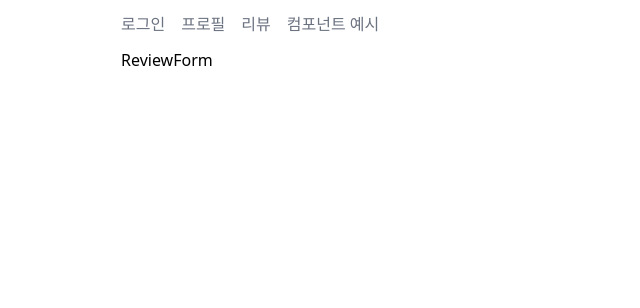
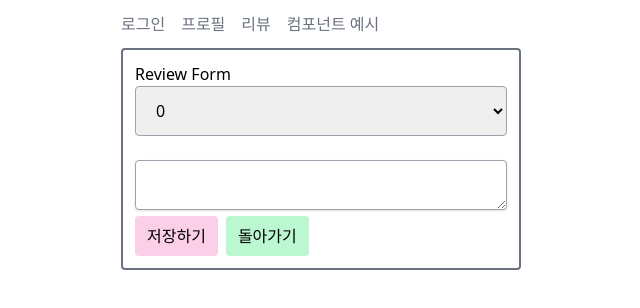
Before and after one commit to yoonakim1027/myproj-react, a React (Create React App) app: page /reviews/new in a window 1280 px wide. Shown: the top 308 px of the page, without its empty margins (319-959 px from the left). Built offline with nearby package versions, Linux system fonts and the light colour scheme.

Commit message:
reviewform, ReviewList에 새로 작성 버튼 연결

```diff
--- a/src/components/Rating.jsx
+++ b/src/components/Rating.jsx
@@ -6,7 +6,7 @@ function Rating({ score }) {
           // arrow다음의 중괄호 -> 그럼 무조건 리턴이 있어야함
           return (
             <li key={index}>
-              {index < score ? <FilledStar /> : <EmptyStar />}
+              {index < score ? <EmptyStar /> : <FilledStar />}
             </li>
           );
         })}
--- a/src/pages/reviews/ReviewForm.jsx
+++ b/src/pages/reviews/ReviewForm.jsx
@@ -1,8 +1,99 @@
+import Axios from 'axios';
+import useFieldValues from 'hooks/useFieldValues';
+import { useNavigate, useParams } from 'react-router-dom';
+import { useEffect, useState } from 'react';
+
 function ReviewForm() {
+  const navigate = useNavigate();
+  const { reviewId } = useParams();
+  const [error, setError] = useState(null);
+
+  const [fieldValues, handleChange, setFieldValues, clearFieldValues] =
+    useFieldValues({
+      content: '',
+      score: 0,
+    });
+
+  useEffect(() => {
+    if (reviewId) {
+      const url = `http://127.0.0.1:8000/shop/api/reviews/${reviewId}/`;
+      Axios.get(url)
+        .then(({ data }) => {
+          setFieldValues((prevFieldValues) => ({
+            content: data.content,
+            score: data.score,
+          }));
+        })
+        .catch((error) => setError(error));
+    } else {
+      setFieldValues(null);
+    }
+  }, [reviewId]);
+
+  const saveReview = () => {
+    const url = 'http://127.0.0.1:8000/shop/api/reviews/';
+    const detailUrl = `http://127.0.0.1:8000/shop/api/reviews/${reviewId}/`;
+    reviewId
+      ? Axios.patch(detailUrl, fieldValues) // True면 patch(찾기)
+          .then(() => {
+            navigate(`/reviews/`);
+          })
+          .catch((error) => {
+            console.log(error);
+          })
+          .finally(() => clearFieldValues())
+      : Axios.post(url, fieldValues) // false면 새로 등록(post)
+          .then(() => {
+            navigate('/reviews/');
+          })
+          .catch((error) => {
+            console.log(error);
+          })
+          .finally(() => clearFieldValues());
+  };
+
   return (
-    <div>
-      <h2> ReviewForm</h2>
+    <div className="border-2 border-gray-500 p-3 rounded">
+      <h2>Review Form</h2>
+      <select
+        onChange={handleChange}
+        name="score"
+        value={fieldValues.score}
+        className="block appearence-none w-full border border-gray-400 py-3 px-4 rounded"
+      >
+        <option>0</option>
+        <option>1</option>
+        <option>2</option>
+        <option>3</option>
+        <option>4</option>
+        <option>5</option>
+      </select>
+      <br />
+      <textarea
+        type="text"
+        className="shadow w-full border border-gray-400 rounded"
+        onChange={handleChange}
+        name="content"
+        value={fieldValues.content}
+      />
+      <br />
+      <button
+        onClick={() => {
+          saveReview();
+          navigate('/reviews/');
+        }}
+        className="bg-pink-200 hover:bg-pink-500 rounded py-2 px-3 mr-2"
+      >
+        저장하기
+      </button>
+      <button
+        onClick={() => navigate('/reviews/')}
+        className="bg-green-200 hover:bg-green-500 rounded py-2 px-3 mr-2"
+      >
+        돌아가기
+      </button>
     </div>
   );
 }
+
 export default ReviewForm;
--- a/src/pages/reviews/ReviewList.jsx
+++ b/src/pages/reviews/ReviewList.jsx
@@ -3,12 +3,12 @@ import DebugStates from 'components/DebugStates';
 import Review from 'components/Review';
 import { useEffect, useState } from 'react';
 import { useNavigate } from 'react-router-dom';
+import ReviewForm from './ReviewForm';
 
 function PageReviewList() {
-  const [reviewList, setReviewList] = useState([]);
   const [loading, setLoading] = useState(false);
   const [error, setError] = useState(null);
-
+  const [reviewList, setReviewList] = useState([]);
   const navigate = useNavigate();
 
   useEffect(() => {
@@ -16,21 +16,17 @@ function PageReviewList() {
   }, []);
 
   const refetch = () => {
+    setLoading(true);
     setError(null);
-    setLoading(true);
-    const url = 'http://127.0.0.1:8000/shop/api/reviews/';
-    // Promise 객체 --> then, catch 지원, 체이닝 가능
+
+    const url = 'http://localhost:8000/shop/api/reviews/';
+    // Promise 객체
     Axios.get(url)
       .then(({ data }) => {
-        console.group('정상 응답');
-        console.log(data);
-        console.groupEnd();
         setReviewList(data);
       })
       .catch((error) => {
-        console.group('에러 응답');
-        console.log(error);
-        console.groupEnd();
+        console.error(error);
         setError(error);
       })
       .finally(() => {
@@ -38,23 +34,12 @@ function PageReviewList() {
       });
   };
 
-  // 삭제할 리뷰 객체를 인자로 받을 것!
-  // 필요한 것은 review의 id
-  // 콜론으로 이름을 바꿀 수 있음
-  // {원래이름 : 바꿀이름} -> 이렇게 바꾸고 값을 가져올 수 있음
   const deleteReview = (deletingReview) => {
     const { id: deletingReviewId } = deletingReview;
-    const url = `http://127.0.0.1:8000/shop/api/reviews/${deletingReviewId}/`;
+    const url = `http://localhost:8000/shop/api/reviews/${deletingReviewId}/`;
 
-    // 삭제도 요청! -> 응답에 시간이 걸릴 수 있음 ==>
-    // Axios.에 다양한 요청을 보낼 수 있음!
-
-    //deleting요청이 들어가기 바로전에!!
     setLoading(true);
     setError(null);
-
-    // .then 시에 선택지들
-    // 1. 삭제된 항목만 상탯값에서 제거 2. 전체 새로고침(옛날 방식)
 
     Axios.delete(url)
       .then(() => {
```
